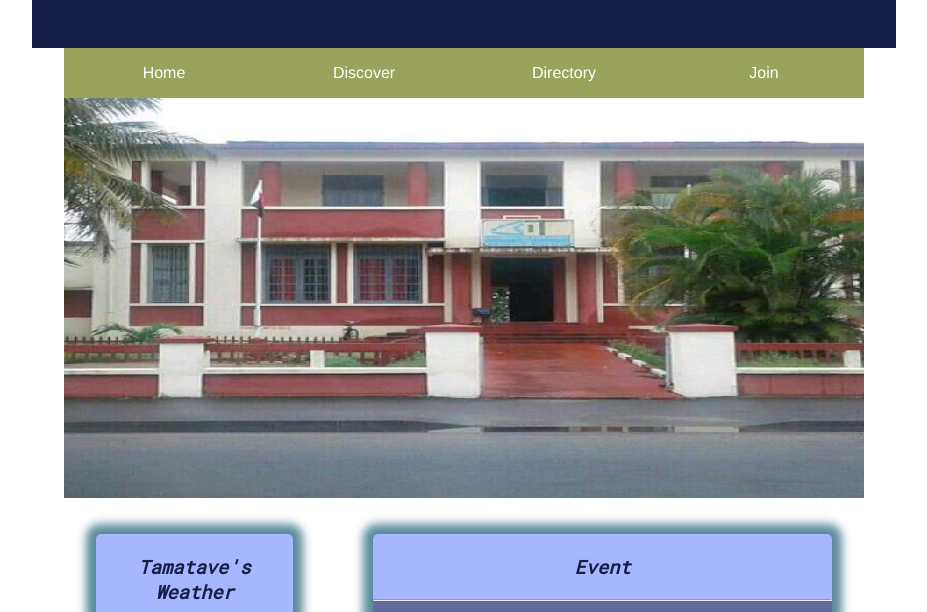
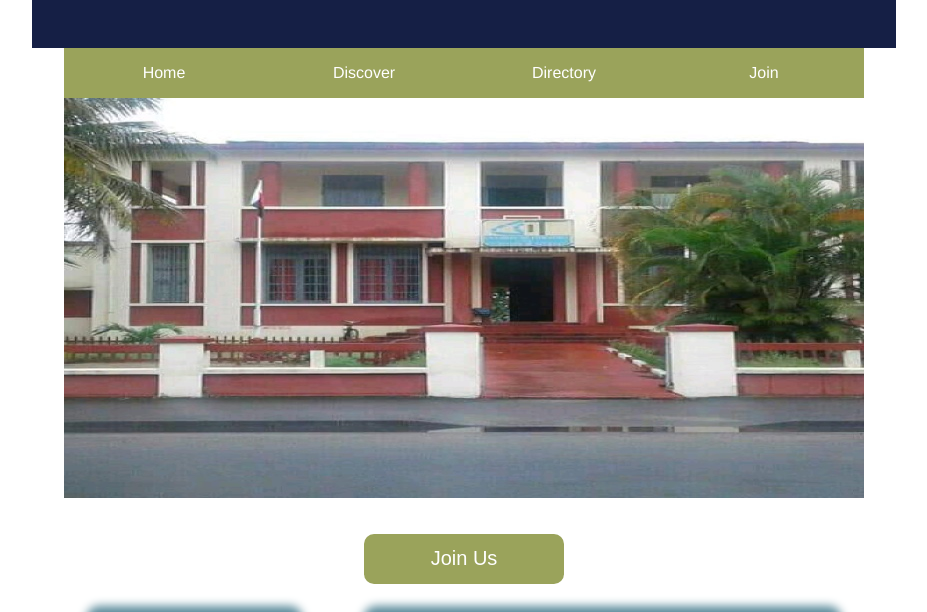
Before and after one commit to AinaNaval/wdd230, a plain HTML site: page chamber/index.html in a window 1280 px wide. Shown: the part 188-800 px from the top of the page, without its empty margins (176-1103 px from the left). Drawn offline with Linux system fonts and the light colour scheme.

Commit message:
add button

```diff
--- a/chamber/index.html
+++ b/chamber/index.html
@@ -7,7 +7,7 @@
     <meta name="author" content="Rahery Ny Aina Tiana Navalona">
     <meta name="description" content="WDD 230 - Web Frontend Development (Chamber of Commerce)">
     <meta property="og:title" content="Home Page">
-    <meta property="og:type" content="Official website of the Tamatave's Chamber Of Commerce. Showing some Informations about our city and chamber">
+    <meta property="og:type" content="Official website of the Tamatave's Chamber Of Commerce">
     <meta property="og:image" content="https://ainanaval.github.io/wdd230/chamber/images/tamatave-chamber.jpg">
     <meta property="og:url" content="https://ainanaval.github.io/wdd230/chamber/index.html">
     <link rel="preconnect" href="https://fonts.googleapis.com">
@@ -38,6 +38,9 @@
 
     <main>
         <img src="images/tamatave-chamber.jpg" alt="hero">
+        <div class="action">
+            <button id="action">Join Us</button>
+        </div>
 
         <div id="info">
             <section id="weather">
--- a/chamber/styles/base.css
+++ b/chamber/styles/base.css
@@ -107,6 +107,21 @@ main img {
     height: 250px;
 }
 
+.action {
+    place-items: center;
+}
+#action {
+    font-family: Arial, Helvetica, sans-serif;
+    font-size: 20px;
+    width: 200px;
+    height: 50px;
+    background: #9aa35b;
+    border-radius: 10px;
+    border: none;
+    cursor: pointer;
+    color: #fff;
+}
+
 div {
     display: grid;
     grid-template-columns: 1fr;
```
